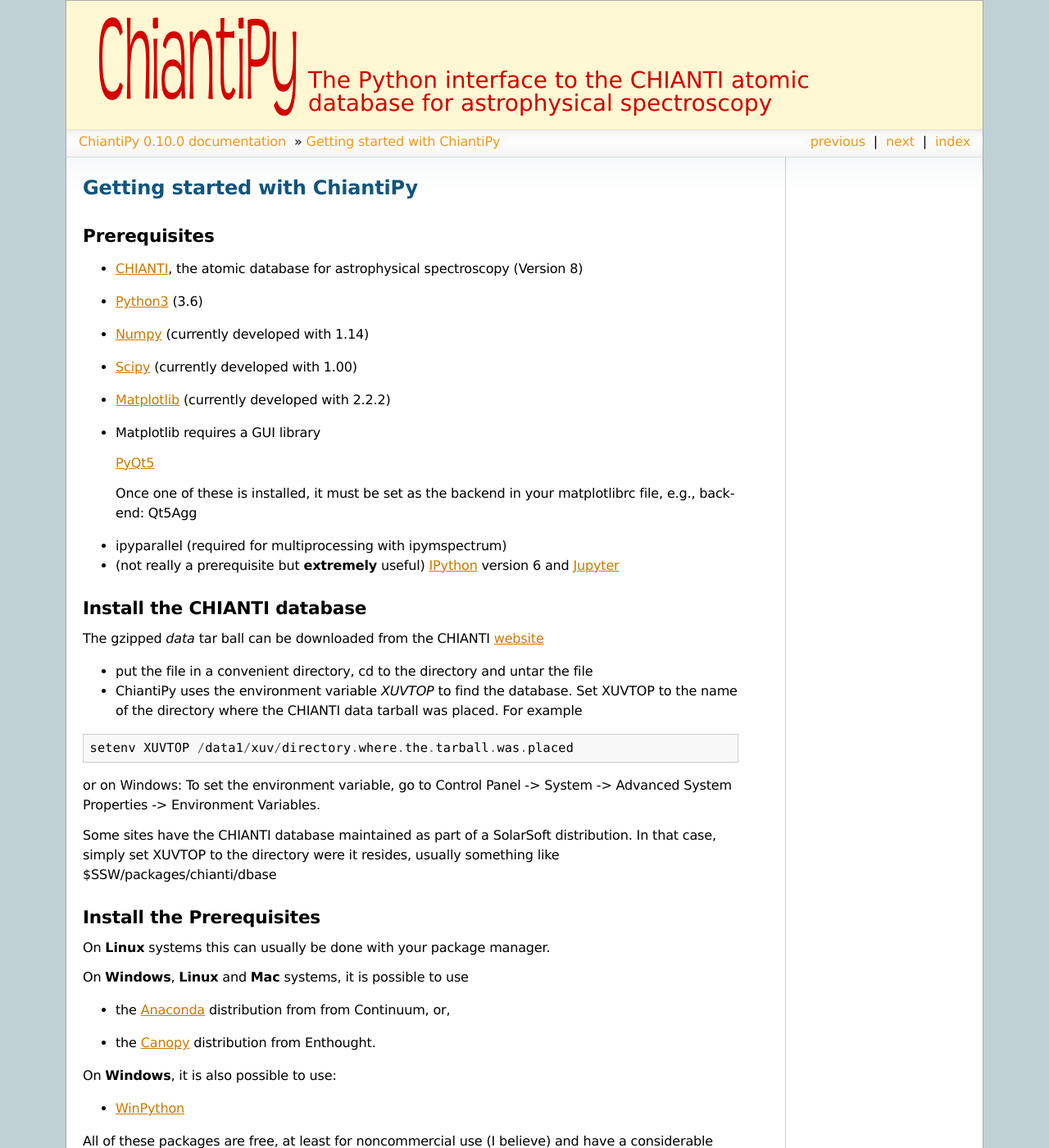
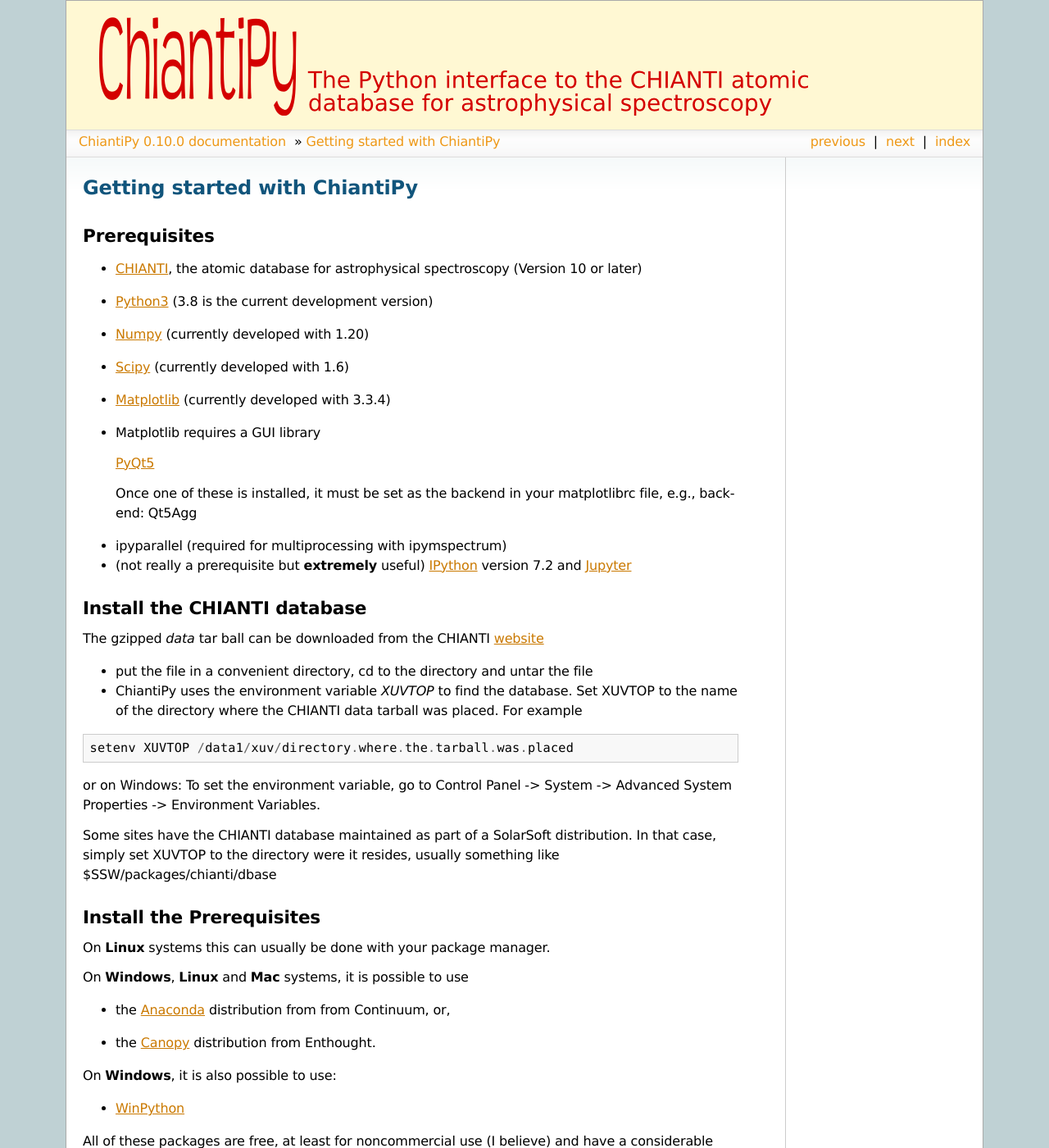
Before and after one commit to chianti-atomic/ChiantiPy, a Sphinx documentation site: the page built from docs/source/getting_started.rst, in a window 1280 px wide and 1400 px high. Shown: the whole window at 82% size. Built offline with Sphinx 7.4.7, drawn with Linux system fonts in a browser that asks for light colours; some of the changed text lies outside the part shown.

Commit message:
updating docs for v0.10.0 release

```diff
--- a/docs/source/getting_started.rst
+++ b/docs/source/getting_started.rst
@@ -5,23 +5,23 @@
 Prerequisites
 -------------
 
-* CHIANTI_, the atomic database for astrophysical spectroscopy (Version 8)
+* CHIANTI_, the atomic database for astrophysical spectroscopy (Version 10 or later)
 
 .. _CHIANTI: http://www.chiantidatabase.org/
 
-* Python3_ (3.6)
+* Python3_ (3.8 is the current development version)
 
 .. _PYTHON3:  http://www.python.org
 
-* Numpy_ (currently developed with 1.14)
+* Numpy_ (currently developed with 1.20)
 
 .. _Numpy:  http://www.scipy.org/
 
-* Scipy_ (currently developed with 1.00)
+* Scipy_ (currently developed with 1.6)
 
 .. _Scipy:  http://www.scipy.org/
 
-* Matplotlib_ (currently developed with 2.2.2)
+* Matplotlib_ (currently developed with 3.3.4)
 
 .. _Matplotlib:  http://matplotlib.sourceforge.net/
 
@@ -36,7 +36,7 @@
 
 * ipyparallel (required for multiprocessing with ipymspectrum)
 
-* (not really a prerequisite but **extremely** useful) IPython_ version 6 and Jupyter_
+* (not really a prerequisite but **extremely** useful) IPython_ version 7.2 and Jupyter_
 
 .. _IPython:  http://ipython.org
 
@@ -91,7 +91,7 @@
 Install the ChiantiPy package
 -----------------------------
 
-In order to be compatible with the latest version (8.0) of the CHIANTI atomic database, it is necessary to install the latest version (0.6.0) of ChiantiPy
+In order to be compatible with the latest version (10) of the CHIANTI atomic database, it is necessary to install the latest version (0.10.0) of ChiantiPy
 
 ::
 
```
